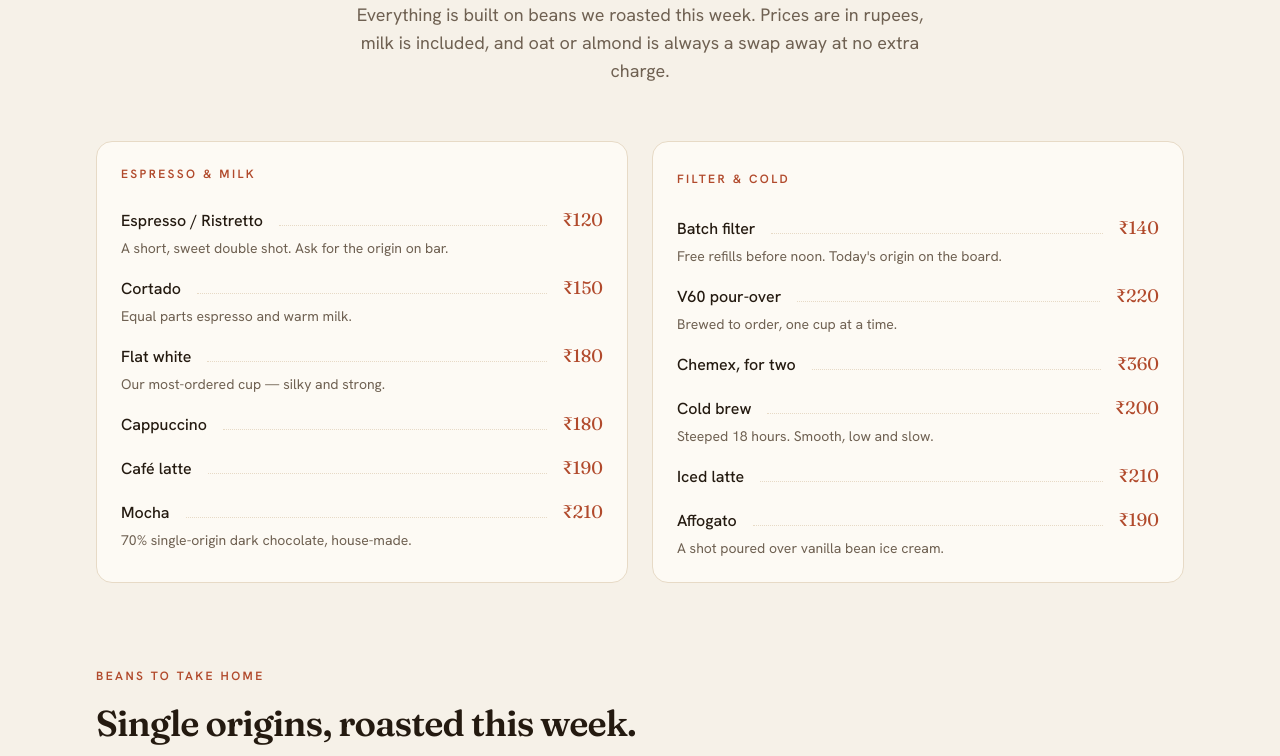
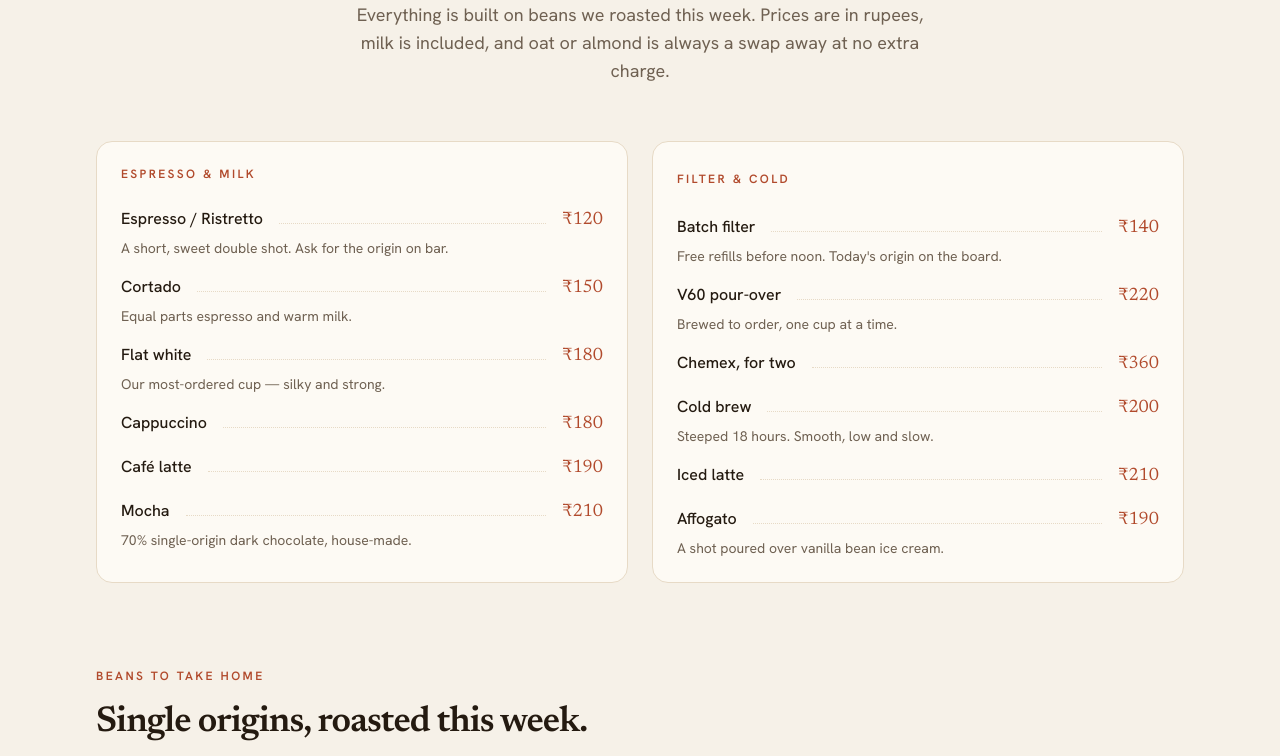
Before and after one commit to Divyansh-6/ochre-coffee-roasters, a website: page menu.html in a window 1280 px wide. Shown: the part 284-1040 px from the top of the page. Drawn offline with Linux system fonts and the light colour scheme.

Commit message:
Switch the display face to Newsreader and tidy comments
Headings now use Newsreader — a higher-contrast editorial serif that
sits better with the roastery feel than Fraunces did. Also trimmed the
layout-technique asides out of the HTML/JS comments and recompiled the
stylesheet.

```diff
--- a/js/main.js
+++ b/js/main.js
@@ -1,5 +1,5 @@
 // Ochre Coffee Roasters — small bits of interactivity.
-// Vanilla JS, no dependencies, so every line is easy to follow and explain.
+// Vanilla JS, no dependencies.
 
 (function () {
   "use strict";
@@ -52,7 +52,7 @@
   }
 
   // --- Contact form ------------------------------------------------
-  // There's no backend for this project, so we confirm on the page
+  // No backend to post to, so we confirm on the page
   // once the browser's built-in validation passes.
   const form = document.getElementById("contact-form");
   const status = document.getElementById("form-status");
--- a/menu.html
+++ b/menu.html
@@ -6,10 +6,10 @@
   <title>Menu — Ochre Coffee Roasters, Jaipur</title>
   <meta name="description" content="Ochre's café menu: espresso and milk drinks, filter and pour-over coffee, single-origin beans to take home, and a small kitchen — all roasted in-house in Jaipur." />
 
-  <!-- Fonts: Fraunces (display serif) + Hanken Grotesk (body) -->
+  <!-- Fonts: Newsreader (display serif) + Hanken Grotesk (body) -->
   <link rel="preconnect" href="https://fonts.googleapis.com" />
   <link rel="preconnect" href="https://fonts.gstatic.com" crossorigin />
-  <link href="https://fonts.googleapis.com/css2?family=Fraunces:opsz,wght@9..144,400;9..144,500;9..144,600;9..144,700&family=Hanken+Grotesk:wght@400;500;600;700&display=swap" rel="stylesheet" />
+  <link href="https://fonts.googleapis.com/css2?family=Hanken+Grotesk:wght@400;500;600;700&family=Newsreader:opsz,wght@6..72,400;6..72,500;6..72,600;6..72,700&display=swap" rel="stylesheet" />
 
   <link rel="icon" type="image/svg+xml" href="assets/favicon.svg" />
   <link rel="stylesheet" href="css/style.css" />
@@ -79,7 +79,7 @@
         oat or almond is always a swap away at no extra charge.
       </p>
     </section>
-    <!-- The bar: two menu boards laid out with CSS Grid, prices aligned with Flexbox rows -->
+    <!-- The drinks board: espresso, filter & cold -->
     <section class="mx-auto max-w-content px-5 py-10 sm:px-8" aria-labelledby="bar-heading">
       <h2 id="bar-heading" class="sr-only">The espresso and filter bar</h2>
       <div class="grid gap-6 lg:grid-cols-2">
@@ -190,7 +190,7 @@
 
       </div>
     </section>
-    <!-- Single origins to take home — the roast-meter cards are our signature (CSS Grid) -->
+    <!-- Single origins to take home — the roast-meter cards -->
     <section class="mx-auto max-w-content px-5 py-10 sm:px-8">
       <div class="flex flex-wrap items-end justify-between gap-4">
         <div class="max-w-xl">
@@ -259,7 +259,7 @@
 
       </div>
     </section>
-    <!-- From the kitchen (CSS Grid of small plates) -->
+    <!-- From the kitchen -->
     <section class="mx-auto max-w-content px-5 py-10 sm:px-8">
       <div class="max-w-xl">
         <span class="eyebrow">From the kitchen</span>
--- a/tailwind.config.js
+++ b/tailwind.config.js
@@ -20,7 +20,7 @@ module.exports = {
         bean: "#231a13",       // lifted surface (dark)
       },
       fontFamily: {
-        display: ['Fraunces', 'ui-serif', 'Georgia', 'serif'],
+        display: ['Newsreader', 'ui-serif', 'Georgia', 'serif'],
         sans: ['"Hanken Grotesk"', 'ui-sans-serif', 'system-ui', 'sans-serif'],
       },
       maxWidth: {
```
Also changed, not shown: gallery.html (+3 -3 lines), index.html (+5 -5 lines), css/style.css.
